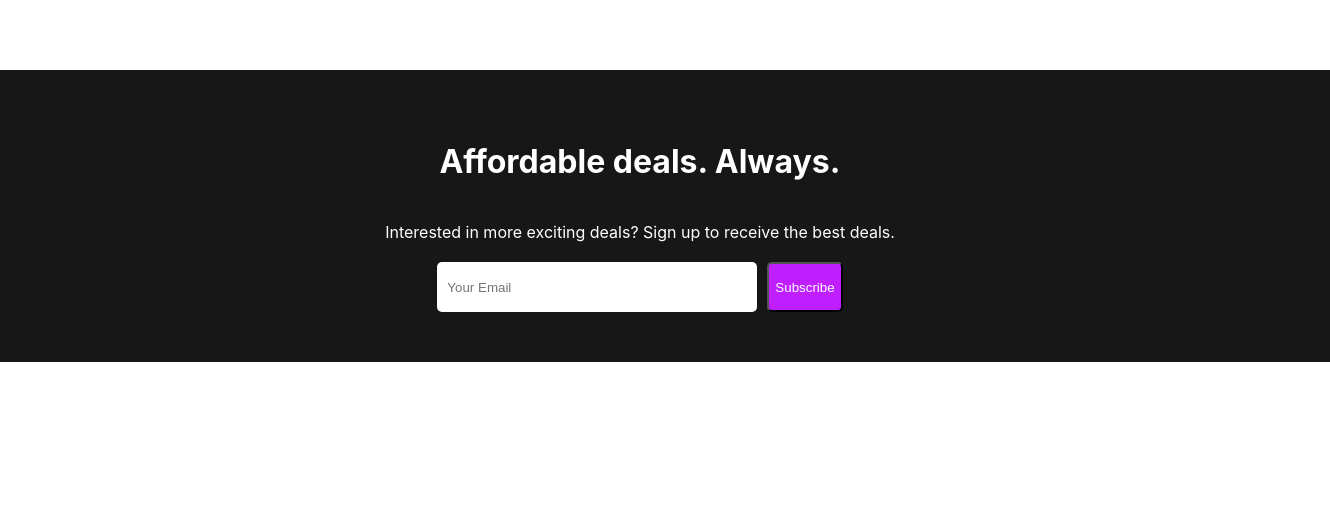
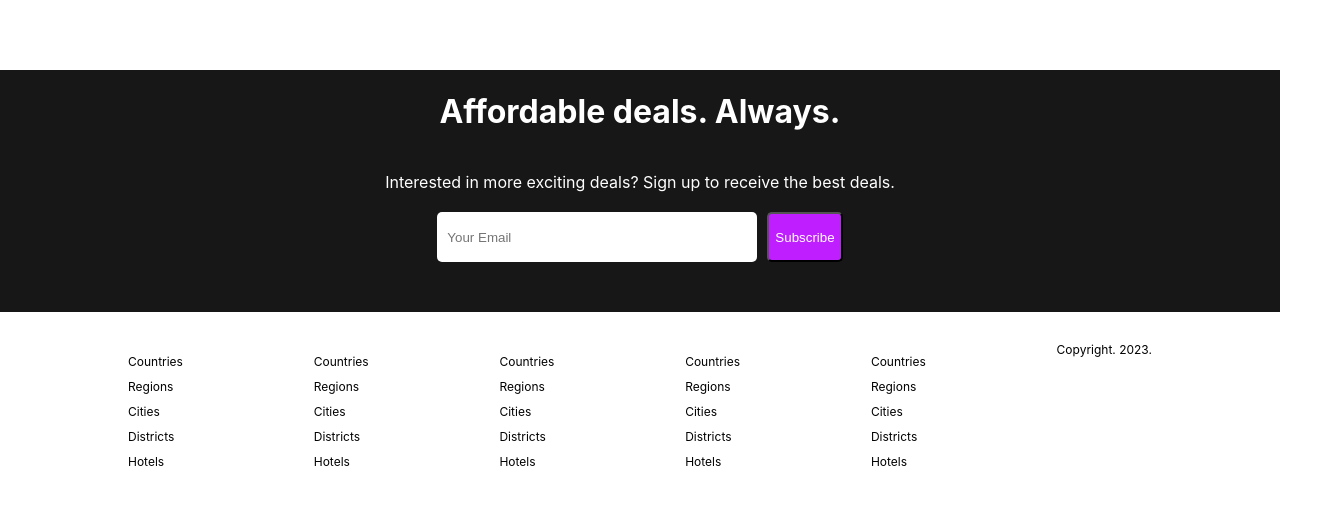
Before and after one commit to adeeb1488/hotel-booking-app, a React (Create React App) app in the folder client/: page / in a window 1280 px wide. Shown: the part 1550-2055 px from the top of the page, 1330 px wide, since content can reach past the window. Before the commit the page ends 1912 px from the top, so only its background shows below. Built offline with nearby package versions, Linux system fonts and the light colour scheme.

Commit message:
Creating UI for footer section on home page

```diff
--- /dev/null
+++ b/client/src/components/footer/Footer.css
@@ -0,0 +1,22 @@
+.footer{
+    width: 100%;
+    width: 1024px;
+    font-size: 12px;
+}
+
+.fLists{
+width: 100%;
+display: flex;
+justify-content: space-between;
+margin-bottom: 50px;
+}
+
+.fList{
+    list-style: none;
+    padding: 0;
+}
+.fListItem{
+    margin-bottom: 10px;
+    color: black;
+    cursor: pointer;
+}
--- /dev/null
+++ b/client/src/components/footer/Footer.jsx
@@ -0,0 +1,49 @@
+import React from 'react'
+import './Footer.css'
+const Footer = () => {
+  return (
+    <div className='footer'>
+        <div className="fLists">
+            <ul className='fList'>
+                <li className="fListItem">Countries</li>
+                <li className="fListItem">Regions</li>
+                <li className="fListItem">Cities</li>
+                <li className="fListItem">Districts</li>
+                <li className="fListItem">Hotels</li>
+            </ul>
+            <ul className='fList'>
+                <li className="fListItem">Countries</li>
+                <li className="fListItem">Regions</li>
+                <li className="fListItem">Cities</li>
+                <li className="fListItem">Districts</li>
+                <li className="fListItem">Hotels</li>
+            </ul>
+            <ul className='fList'>
+                <li className="fListItem">Countries</li>
+                <li className="fListItem">Regions</li>
+                <li className="fListItem">Cities</li>
+                <li className="fListItem">Districts</li>
+                <li className="fListItem">Hotels</li>
+            </ul>
+            <ul className='fList'>
+                <li className="fListItem">Countries</li>
+                <li className="fListItem">Regions</li>
+                <li className="fListItem">Cities</li>
+                <li className="fListItem">Districts</li>
+                <li className="fListItem">Hotels</li>
+            </ul>
+            <ul className='fList'>
+                <li className="fListItem">Countries</li>
+                <li className="fListItem">Regions</li>
+                <li className="fListItem">Cities</li>
+                <li className="fListItem">Districts</li>
+                <li className="fListItem">Hotels</li>
+            </ul>
+            <div className="fText">Copyright. 2023.</div>
+        </div>
+
+        </div>
+  )
+}
+
+export default Footer
--- a/client/src/components/mailList/mailList.css
+++ b/client/src/components/mailList/mailList.css
@@ -1,5 +1,6 @@
 .mail{
     width: 100%;
+    /* max-width: 1024px; */
     margin-top: 50px;
     background-color: #171717;
     color: white;
@@ -7,7 +8,8 @@
     flex-direction: column;
     align-items: center;
     gap: 20px;
-    padding: 50px;
+    padding-bottom: 50px;
+
 }
 
 .mailInputContainer> input{
--- a/client/src/pages/Home/Home.jsx
+++ b/client/src/pages/Home/Home.jsx
@@ -1,6 +1,7 @@
 import React from 'react'
 import FavouriteProperties from '../../components/favouriteProperties/FavouriteProperties'
 import Featured from '../../components/featured/Featured'
+import Footer from '../../components/footer/Footer'
 import Header from '../../components/header/Header'
 import MailList from '../../components/mailList/mailList'
 import Navbar from '../../components/navbar/Navbar'
@@ -19,6 +20,7 @@
          <h1 className="homeTitle">Guest Favourites</h1>
         <FavouriteProperties/>
         <MailList/>
+        <Footer/>
         </div>
     </div>
   )
```
